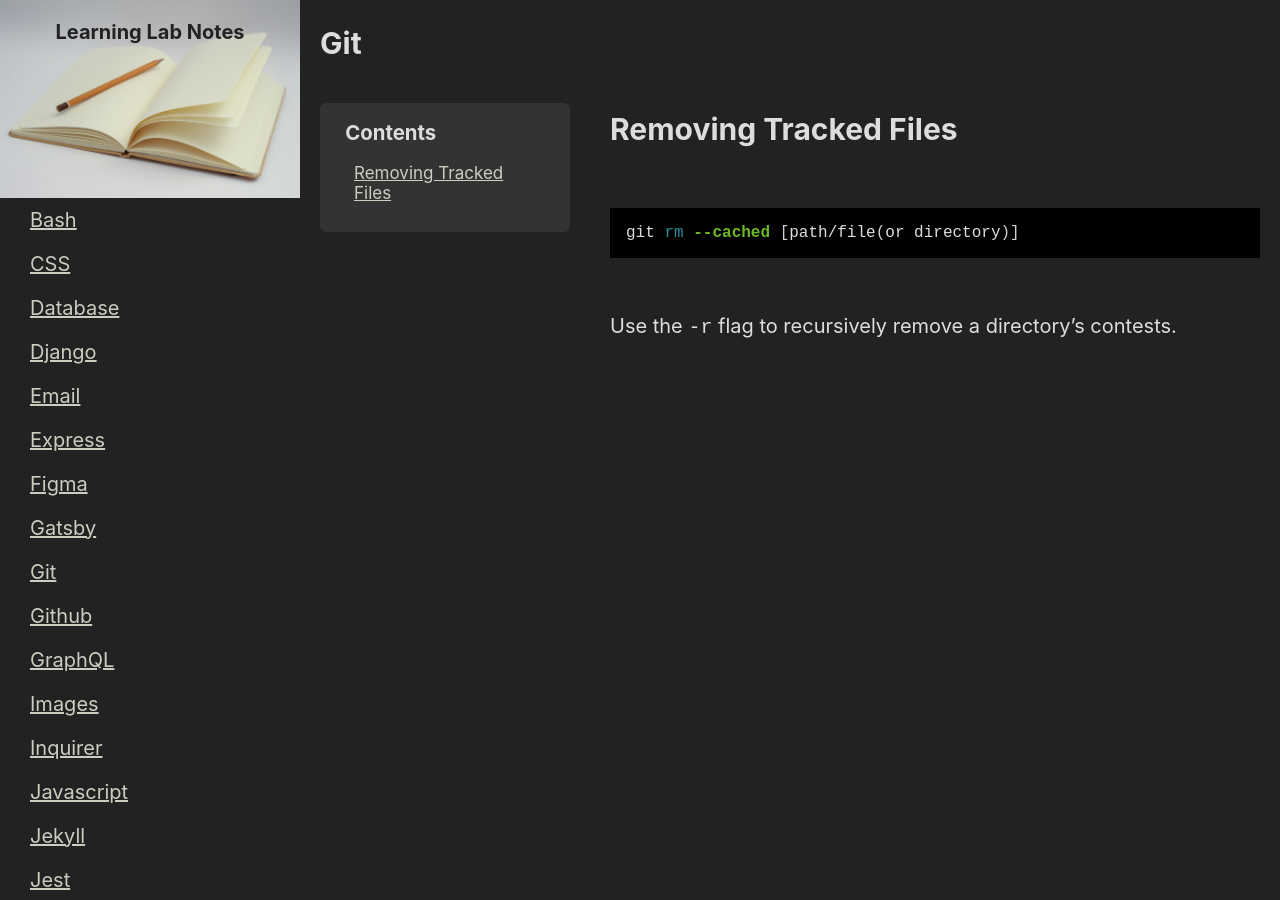
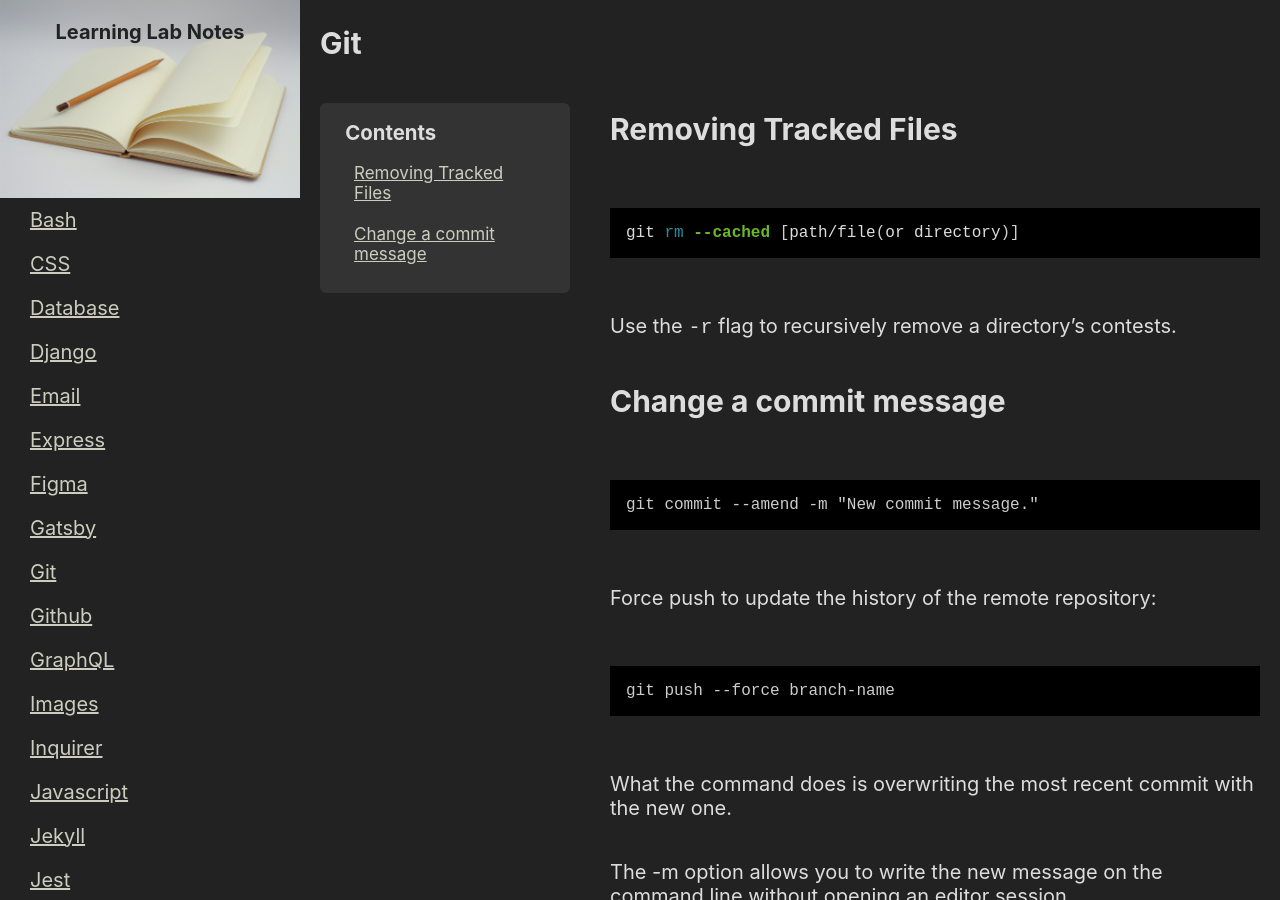
Before and after one commit to ElliotReed/learning-lab-notes, a Jekyll site: the page built from _notes/git.md, in a window 1280 px wide. Built offline with Jekyll 4.4.1, drawn with Linux system fonts in a browser that asks for light colours.

Commit message:
added change a commit message

````diff
--- a/_notes/git.md
+++ b/_notes/git.md
@@ -15,3 +15,19 @@ git rm --cached [path/file(or directory)]
 ```
 
 Use the `-r` flag to recursively remove a directory's contests.
+
+## Change a commit message
+
+```console
+git commit --amend -m "New commit message."
+```
+
+Force push to update the history of the remote repository:
+
+```console
+git push --force branch-name
+```
+
+What the command does is overwriting the most recent commit with the new one.
+
+The -m option allows you to write the new message on the command line without opening an editor session.
````
